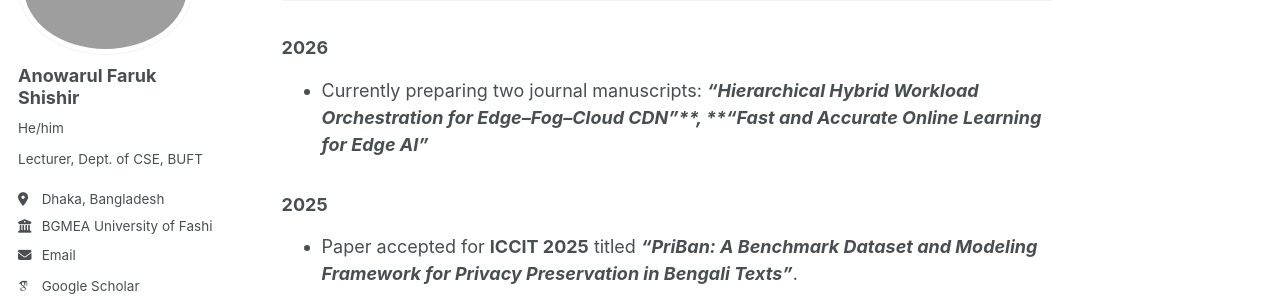
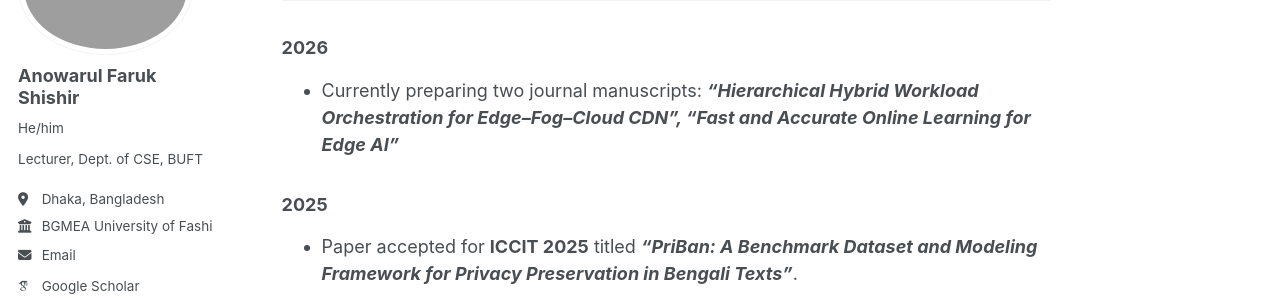
Before and after one commit to afshishir/afshishir.github.io, a Jekyll site: the page built from _pages/about.md, in a window 1280 px wide and 900 px high, scrolled down 588 px. Shown: the part 180-480 px from the top of the window. Built offline with Jekyll 4.4.1, drawn with Linux system fonts in a browser that asks for light colours; some web fonts are replaced; a script bundle is joined from its source files by our own code; library files that are not in the unit come from our copies.

```diff
--- a/_pages/about.md
+++ b/_pages/about.md
@@ -28,7 +28,7 @@ He completed his B.Sc. in Electronics and Communication Engineering from Khulna
 ## Updates
 
 ### 2026
-- Currently preparing two journal manuscripts: ***"Hierarchical Hybrid Workload Orchestration for Edge–Fog–Cloud CDN"**, **"Fast and Accurate Online Learning for Edge AI"***
+- Currently preparing two journal manuscripts: ***"Hierarchical Hybrid Workload Orchestration for Edge–Fog–Cloud CDN", "Fast and Accurate Online Learning for Edge AI"***
 
 ### 2025
 - Paper accepted for **ICCIT 2025** titled ***"PriBan: A Benchmark Dataset and Modeling Framework for Privacy Preservation in Bengali Texts"***.
```
